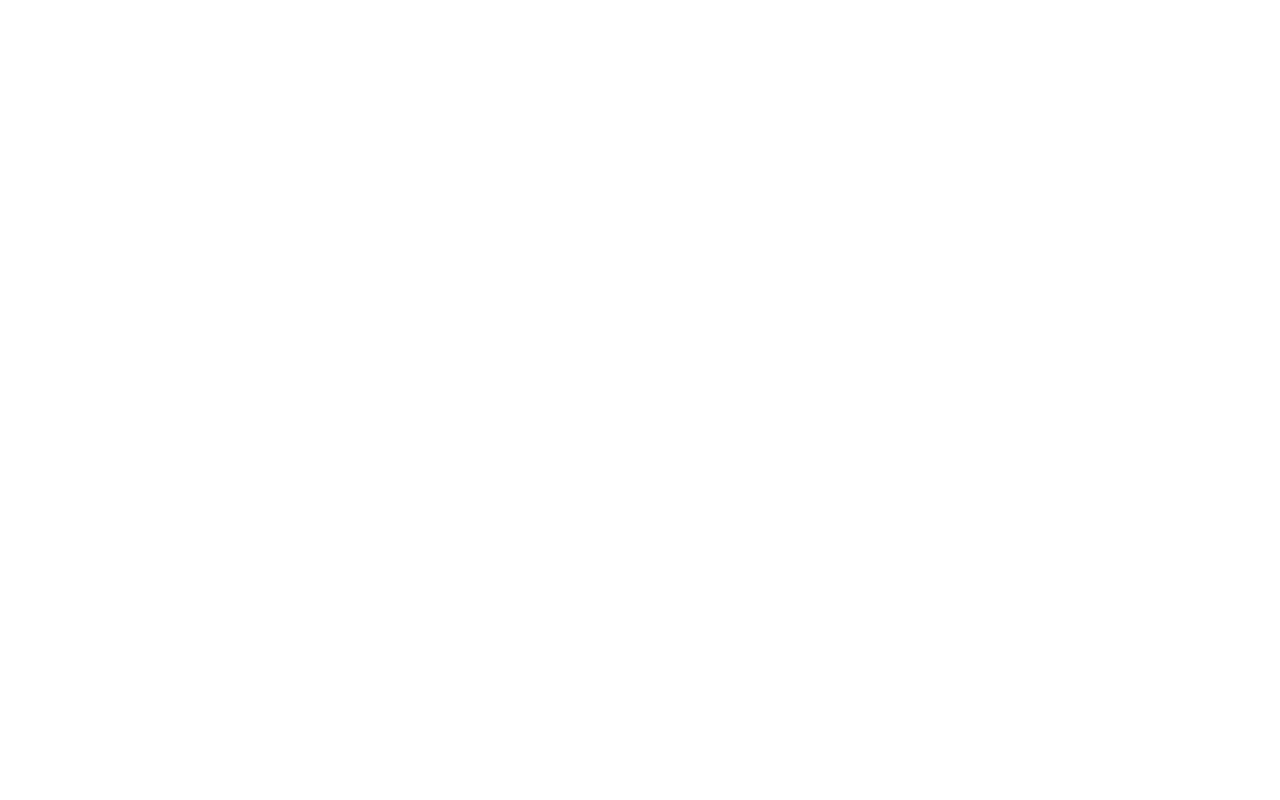
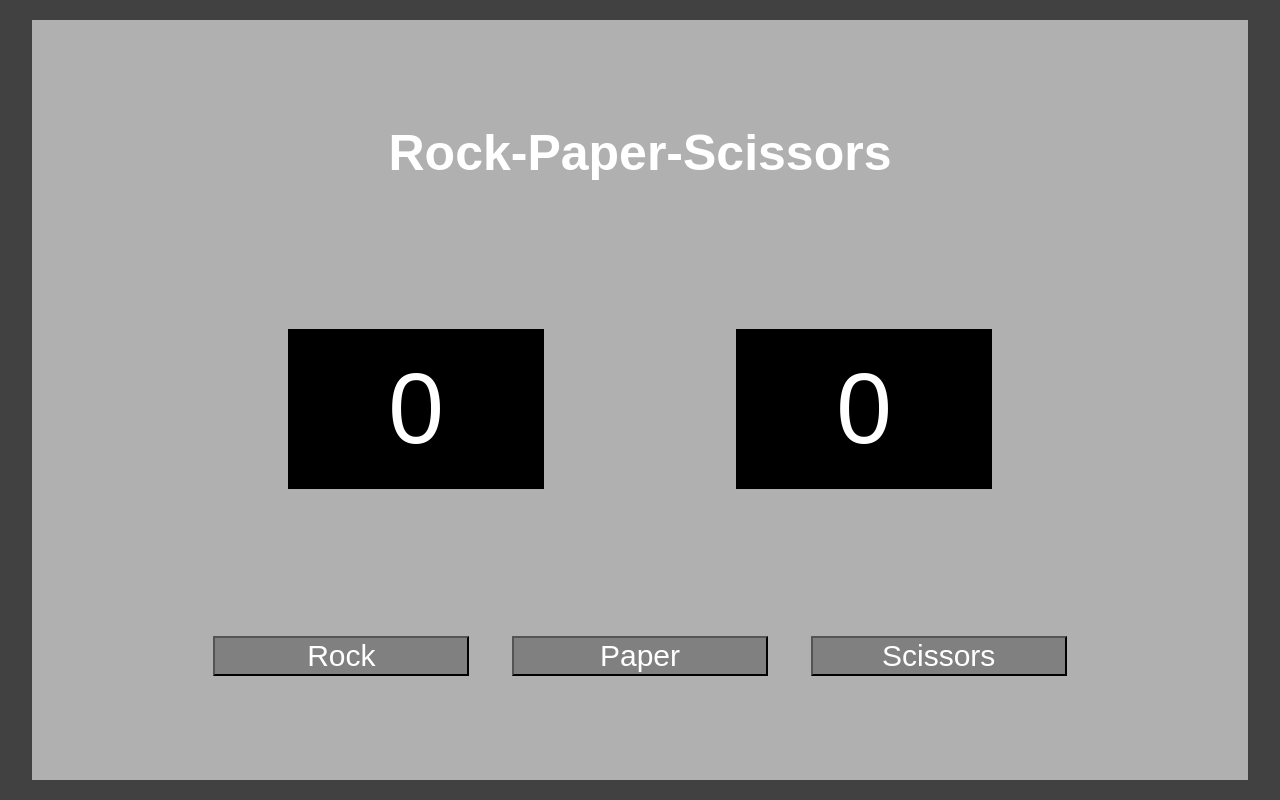
Before and after one commit to Nebel2613/rock-paper-scissors, a plain HTML site: page index.html in a window 1280 px wide. Drawn offline with Linux system fonts and the light colour scheme.

Commit message:
set up the new interface, created styles.css

```diff
--- a/index.html
+++ b/index.html
@@ -3,9 +3,22 @@
 <head>
     <meta charset="UTF-8">
     <meta name="viewport" content="width=device-width, initial-scale=1.0">
+    <link rel="stylesheet" href="styles.css">
     <title>Document</title>
 </head>
 <body>
     <script src="script.js"></script>
+    <div class="container">
+        <div class="Announcement">Rock-Paper-Scissors</div>
+        <div class="result">
+            <div class="human">0</div>
+            <div class="computer">0</div>
+        </div>
+        <div class="options">
+            <button>Rock</button>
+            <button>Paper</button>
+            <button>Scissors</button>
+        </div>
+    </div>
 </body>
 </html>
--- /dev/null
+++ b/styles.css
@@ -0,0 +1,64 @@
+* {
+    margin: 0;
+    padding: 0;
+    font-family: Arial, Helvetica, sans-serif;
+}
+
+body {
+    background-color: rgb(65, 65, 65);
+    height: 100vh;
+    display: flex;
+    justify-content: center;
+    align-items: center;
+    padding: 0;
+    margin: 0;
+}
+
+div {
+    display: flex;
+    justify-content: center;
+    align-items: center;
+}
+
+.container {
+    padding: 30px;
+    box-sizing: border-box;
+    display: flex;
+    flex-direction: column;
+    justify-content: space-around;
+    width: 95vw;
+    height: 95vh;
+    background-color: rgb(176, 176, 176);
+}
+
+.Announcement {
+    font-size: 50px;
+    color: rgb(255, 255, 255);
+    font-weight: bold;
+}
+
+.result {
+    justify-content: space-evenly;
+    gap: 15vw;
+}
+
+.result * {
+    width: 20vw;
+    height: 20vh;
+    background-color: black;
+    color: white;
+    font-size: 100px;
+}
+
+.options {
+    justify-content: space-around;
+    width: 70vw;
+}
+
+button {
+    width: 20vw;
+    height: 5vh;
+    color: white;
+    background-color: grey;
+    font-size: 30px;
+}
```
